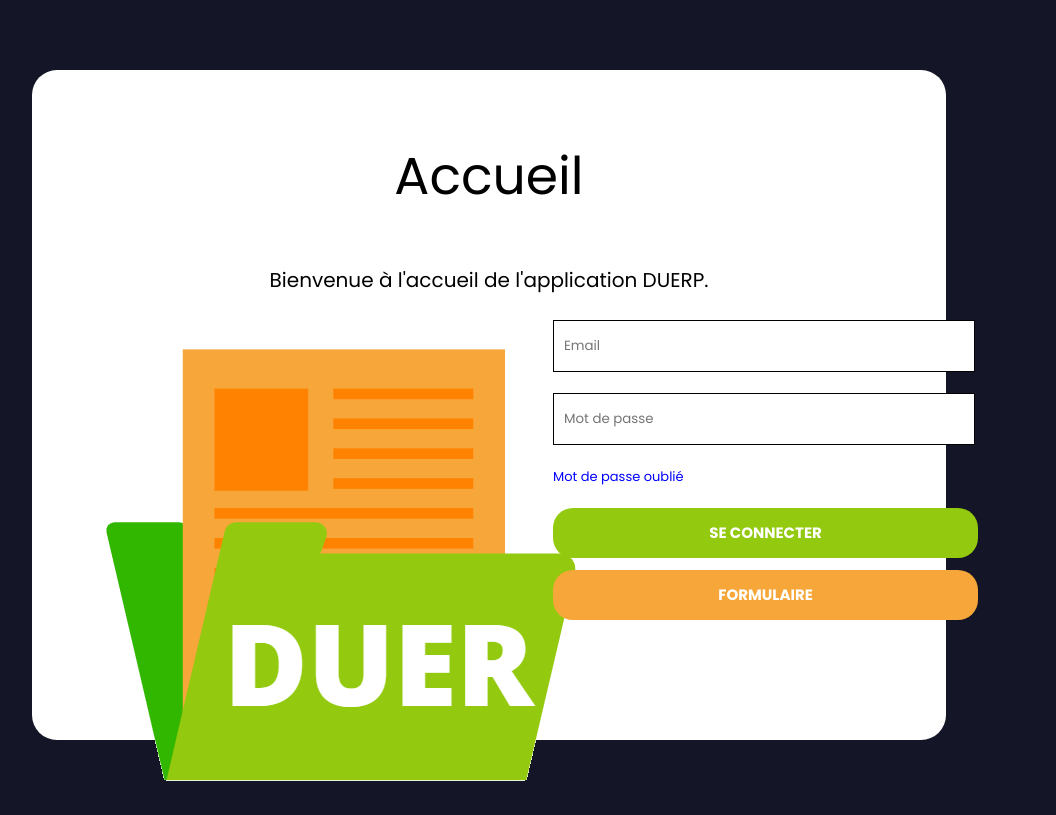
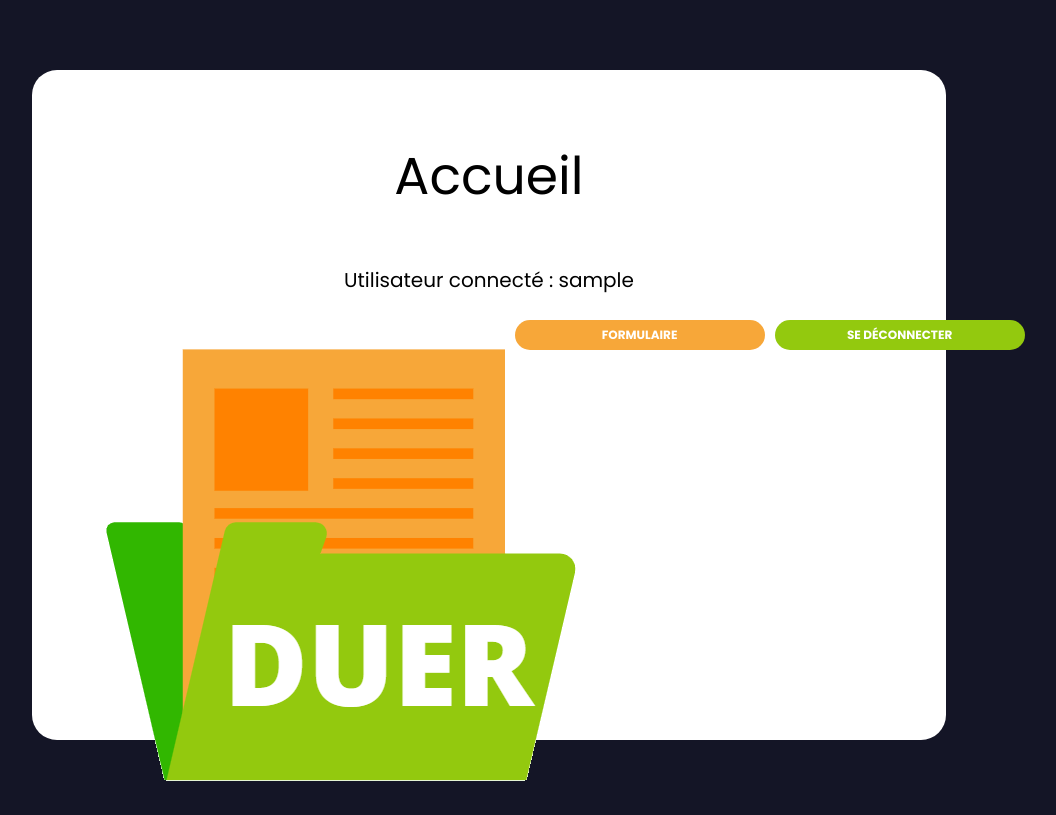
Before and after one commit to AleksSIO/DUER, a PHP site: page /view/vue_utilisateur.php in a window 1280 px wide. Shown: the whole page, without its empty margins (151-1207 px from the left). Run offline with PHP 8.4, Linux system fonts and the light colour scheme; the visitor is signed in with stand-in values (Sample User, id 1).

Commit message:
Stage_M1

```diff
--- a/scripts/session.js
+++ b/scripts/session.js
@@ -1,5 +1,24 @@
-window.addEventListener('unload', function() {
-    var xhr = new XMLHttpRequest();
-    xhr.open('GET', 'destroy_session.php', true);
-    xhr.send();
-});
+var idleTimeout = 300000; // 5 minutes en millisecondes
+var lastActivity = Date.now();
+
+function resetTimer() {
+    lastActivity = Date.now();
+}
+
+function checkIdleTimeout() {
+    var currentTime = Date.now();
+    if (currentTime - lastActivity > idleTimeout) {
+        // L'utilisateur est inactif depuis trop longtemps, déconnectez-le
+        window.location.href = '../controller/deconnexion.php';
+    } else {
+        // Réinitialiser le timer
+        resetTimer();
+    }
+}
+
+// Sur toute activité de l'utilisateur (click, mousemove, keypress, etc.)
+window.addEventListener('mousemove', resetTimer);
+window.addEventListener('keypress', resetTimer);
+
+// Vérifier régulièrement l'inactivité
+setInterval(checkIdleTimeout, 60000); // Vérifier toutes les minutes
--- a/styles/style.css
+++ b/styles/style.css
@@ -7,6 +7,15 @@
 body{
     background: #141526;
     overflow: hidden;
+}
+
+:root {
+  --primary-green: #93c90e;
+  --secondary-green: #9ad10f;
+  --primary-orange: #f7a739;
+  --secondary-orange: #f6b253;
+  --valid-color: rgb(16, 221, 1);
+  --error-color: red;
 }
 
 a{
@@ -125,7 +134,7 @@ a{
 .submit-login{
   border-radius: 20px;
   border: none;
-  background: #93c90e;
+  background: var(--primary-green);
   width: 425px;
   height: 50px;
   color: white;
@@ -154,7 +163,7 @@ a{
 .form-button{
   border-radius: 20px;
   border: none;
-  background: #f7a739;
+  background: var(--primary-orange);
   width: 425px;
   height: 50px;
   color: white;
@@ -433,3 +442,45 @@ a{
 .retour {
   color : black;
 }
+
+.form-button-user{
+  border-radius: 20px;
+  border: none;
+  background: var(--primary-orange);
+  width: 250px;
+  height: 30px;
+  color: white;
+  text-transform: uppercase;
+  font-weight: bold;
+  font-size: 12px;
+}
+
+.form-button-user:hover{
+  background: var(--secondary-orange);
+  cursor: pointer;
+}
+
+.logout-button{
+  border-radius: 20px;
+  border: none;
+  background: var(--primary-green);
+  width: 250px;
+  height: 30px;
+  color: white;
+  text-transform: uppercase;
+  font-weight: bold;
+  font-size: 12px;
+}
+
+.logout-button:hover{
+  background: var(--secondary-green);
+  cursor: pointer;
+}
+
+.user-menu {
+  display: flex;
+  gap: 10px;
+  position: absolute;
+  top: 40%;
+  left: 52%;
+}
--- a/view/vue_utilisateur.php
+++ b/view/vue_utilisateur.php
@@ -41,29 +41,24 @@ session_start();
     <div class="block-p">
         <div class="titres-accueil-">
         <p class="p1">Accueil</p>
-        <p class="p2">Bienvenue à l'accueil de l'application DUERP.</p>
+        <?php
+
+        echo "<p class='p2'>Utilisateur connecté : ".$_SESSION['user']."</p>";
+
+        ?>
         </div>
         <div class="logo-accueil">
         <img src="../assets/duer_logo.png" class="logo">
         </div>
-        <div class="acces-accueil">
-        <div class="form-login">
-        <form  method=post action="controleur.php">
-        <input type="hidden" name="mode" value="2">
-        <div class="input-container">
-            <input placeholder="Email" type="email" name="mail">
+        <div class="user-menu">
+        <div class="form-case">
+        <a href="vue_formulaire.php"><button class="form-button-user">Formulaire</button></a>
         </div>
-        <div class="input-container">
-            <input placeholder="Mot de passe" type="password" name="password">
-        </div>
-        <a class="pass-ft" href="">Mot de passe oublié</a>
-            <button class="submit-login" type="submit" name="submit">
-            Se connecter
-            </button>
+        <div class="logout">
+        <form  method=post action="../controller/controleur.php">
+        <input type="hidden" name="mode" value="3">
+        <button class="logout-button" type="submit">Se déconnecter</button>
         </form>
-        </div>
-        <div class="boutons-accueil">
-        <a href="vue_formulaire.php"><button class="form-button">Formulaire</button></a>
         </div>
         </div>
 
```
Also changed, not shown: other parts of styles/style.css (+13 -13 lines), controller/controleur.php (+8 -1 lines), controller/deconnexion.php (added, +8 -0 lines), controller/destroy_session.php (deleted, +0 -7 lines), scripts/check_session.php (added, +15 -0 lines), scripts/form_scroll.js (+14 -2 lines).
